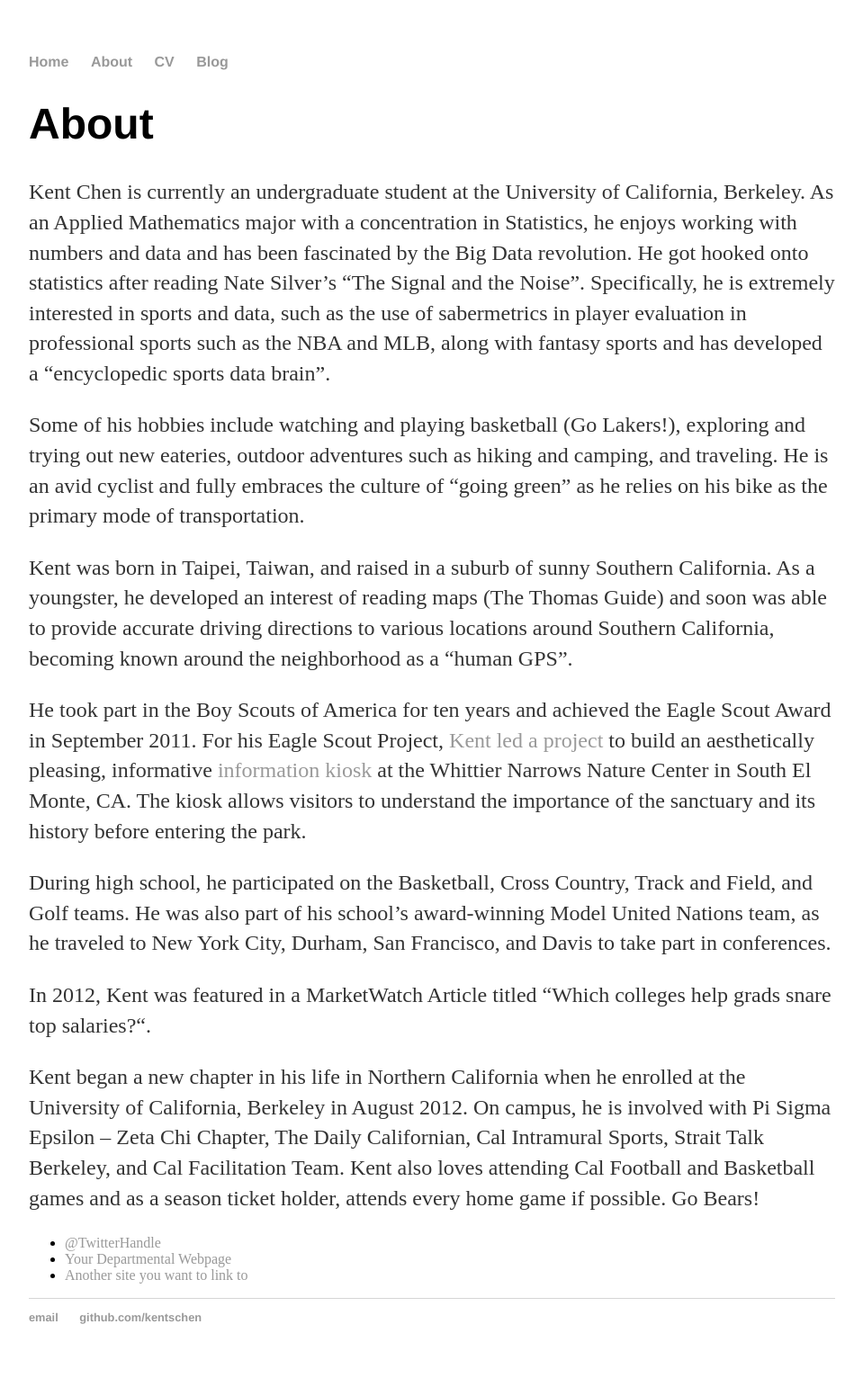
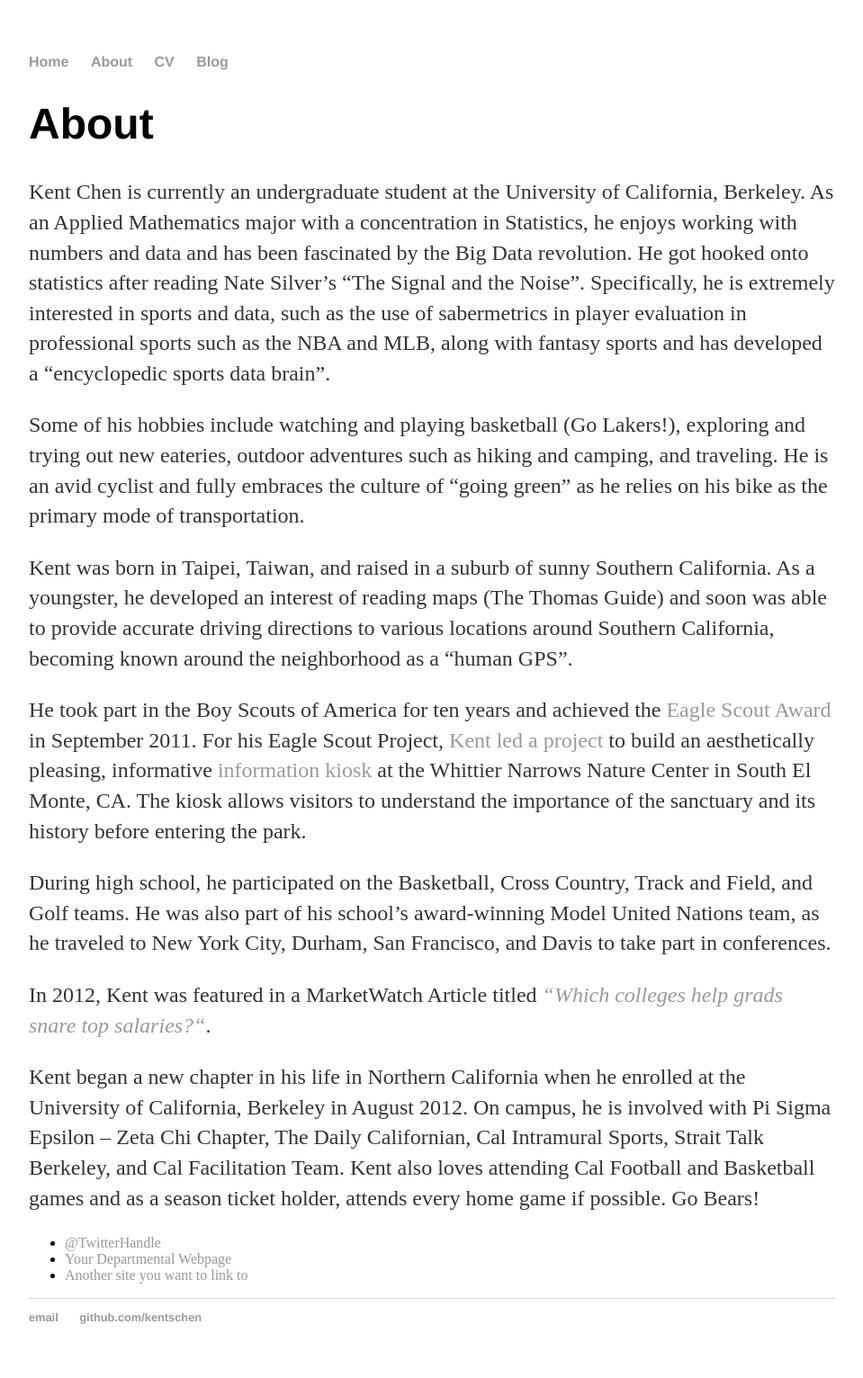
Before and after one commit to kentschen/kentschen.github.io, a Jekyll site: the page built from about/index.html, in a window 1280 px wide. Shown: the whole page at 90% size, without its empty margins (160-1119 px from the left). Built offline with Jekyll 4.4.1, drawn with Linux system fonts in a browser that asks for light colours; part of the change alters nothing that is shown.

```diff
--- a/about/index.html
+++ b/about/index.html
@@ -32,9 +32,9 @@ title: About Kent S. Chen
 				around the neighborhood as a “human GPS”. </p>
 
 			<p> He took part in the Boy Scouts of America for ten years
-				and achieved the Eagle Scout Award in September 2011. For
-				his Eagle Scout Project, <a
-				href="/files/EagleProjectNewsletter.pdf"> Kent led
+				and achieved the <a href="/files/Eagle.JPG"> Eagle Scout
+				Award </a> in September 2011. For his Eagle Scout Project,
+				<a href="/files/EagleProjectNewsletter.pdf"> Kent led
 				a project </a> to build an aesthetically pleasing,
 				informative <a href="/files/EagleProject.JPG"> information
 				kiosk </a> at the Whittier Narrows Nature Center in South
@@ -50,7 +50,8 @@ title: About Kent S. Chen
 				Francisco, and Davis to take part in conferences. </p>
 
 			<p> In 2012, Kent was featured in a MarketWatch Article titled
-				“Which colleges help grads snare top salaries?“. </p>
+				<em><a href="/files/marketwatch.pdf">“Which colleges help
+				grads snare top salaries?“</a></em>. </p>
 
 			<p> Kent began a new chapter in his life in Northern
 			California when he enrolled at the University of California,
```
Also changed, not shown: 2 other files.
